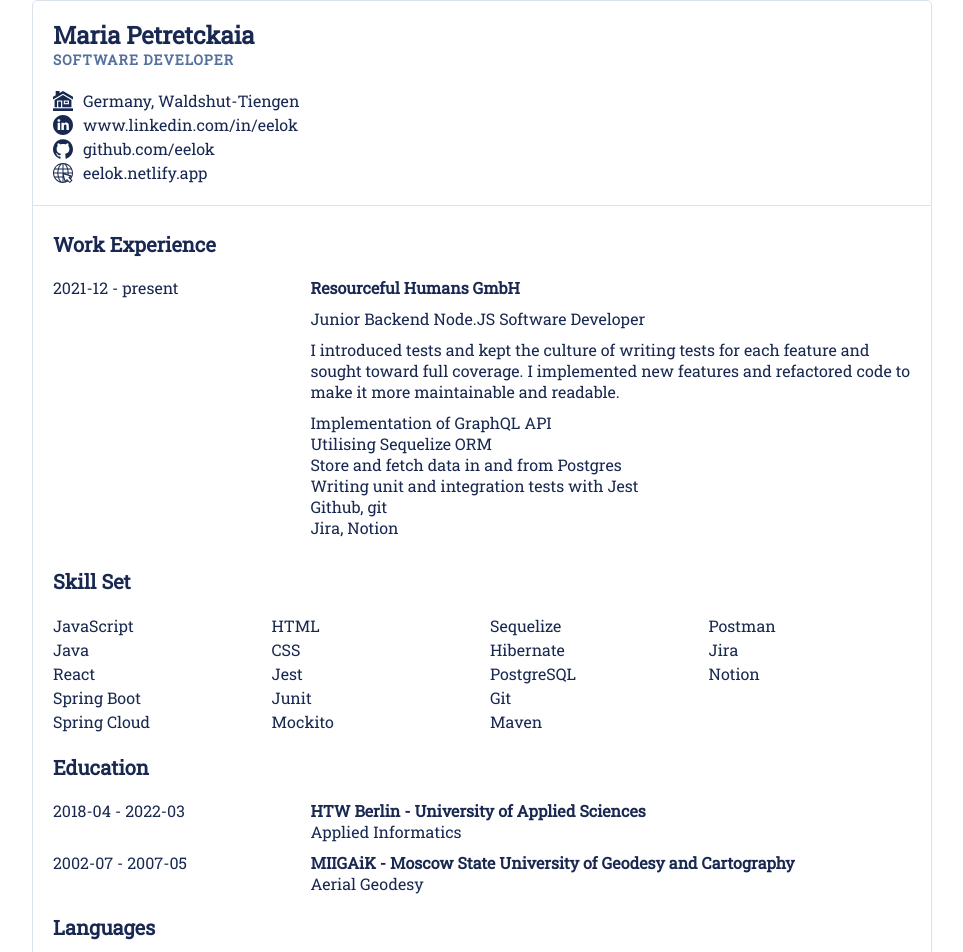
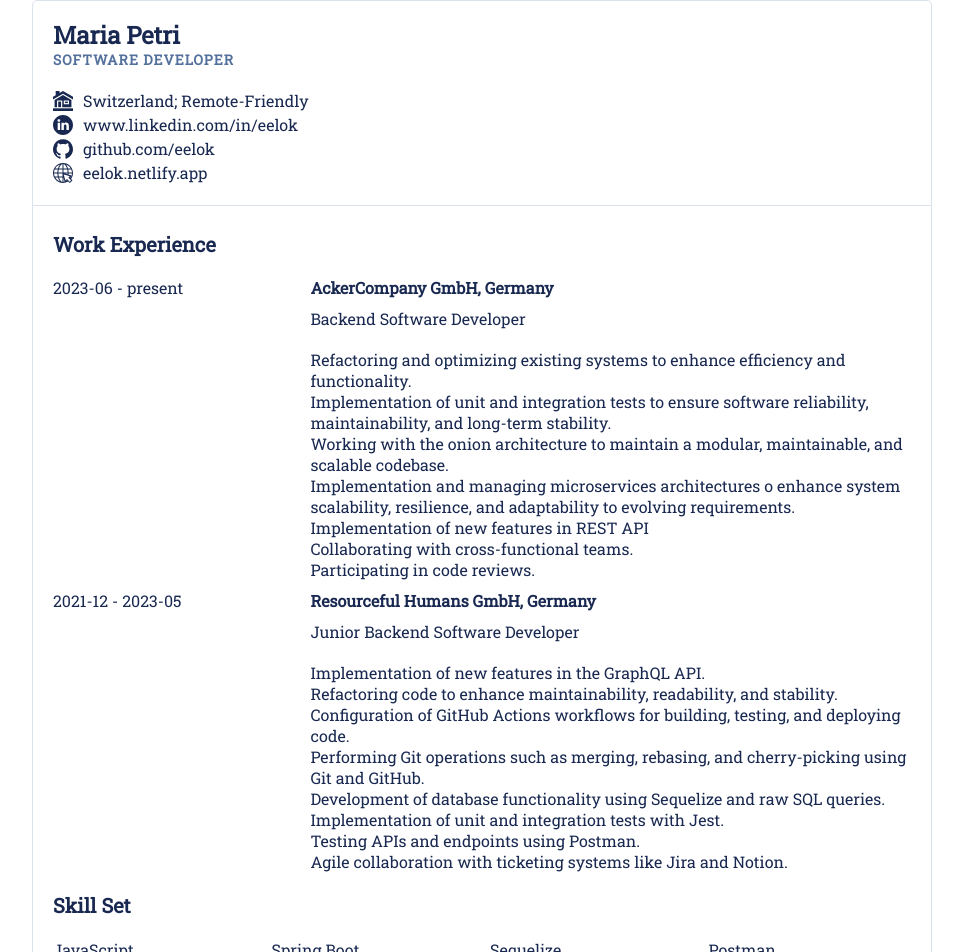
Before and after one commit to eelok/eelok-web, a React (Create React App) app: page /cv in a window 1280 px wide. Shown: the top 952 px of the page, without its empty margins (158-1121 px from the left). Built offline with nearby package versions, Linux system fonts and the light colour scheme.

Commit message:
change context

```diff
--- a/src/pages/aboutPage/aboutPage.jsx
+++ b/src/pages/aboutPage/aboutPage.jsx
@@ -9,10 +9,9 @@
             <section className='about' id='about'>
                 <div className='about__info-block'>
                     <h2 className='main-header header-about'>About Me</h2>
-                    <h3 className='third-header'>I'm a software developer based in Berlin, Germany.</h3>
-                    <p className='plane-text'>I enjoy learning new technologies and computer languages.
-                        When I'm not coding you'll find me at a fitness club. I also like to discover new restaurants
-                        and delicious food.</p>
+                    <h3 className='third-header'>I’m a passionate software developer specializing in building efficient and innovative backend systems.</h3>
+                    <p className='plane-text'>I have a curious mindset that drives me to explore emerging technologies and refine my technical skills.
+                        Outside of development, I enjoy staying active through outdoor activities like cycling and running. I’m also a food enthusiast who loves trying new cuisines and discovering hidden culinary gems.</p>
                 </div>
                 <img className='about-separator'
                      src={separator} alt=""/>
--- a/src/pages/resume/resume-data.js
+++ b/src/pages/resume/resume-data.js
@@ -6,12 +6,12 @@
 
 export const  RESUME_DATA = [
     {
-        name: 'Maria Petretckaia',
+        name: 'Maria Petri',
         activity: 'Software Developer',
         links: [
             {
                 icon: homeAddress,
-                link: {title:'Germany, Waldshut-Tiengen'}
+                link: {title:'Switzerland; Remote-Friendly'}
             },
             {
                 icon: linkedin,
@@ -40,20 +40,35 @@
         ],
         workExperience: [
             {
-                time: '2021-12 - present',
-                companyName: 'Resourceful Humans GmbH',
-                position: 'Junior Backend Node.JS Software Developer',
-                intro: 'I introduced tests and kept the culture of writing tests for each feature and sought toward full coverage. ' +
-                    'I implemented new features and refactored code to make it more maintainable and readable.',
-                duty: ['Implementation of GraphQL API',
-                      'Utilising Sequelize ORM',
-                      'Store and fetch data in and from Postgres',
-                      'Writing unit and integration tests with Jest',
-                      'Github, git', 'Jira, Notion']
+                time: "2023-06 - present",
+                companyName: "AckerCompany GmbH, Germany",
+                position: "Backend Software Developer",
+                duty: [
+                    'Refactoring and optimizing existing systems to enhance efficiency and functionality.',
+                    'Implementation of unit and integration tests to ensure software reliability, maintainability, and long-term stability.',
+                    'Working with the onion architecture to maintain a modular, maintainable, and scalable codebase.',
+                    'Implementation and managing microservices architectures o enhance system scalability, resilience, and adaptability to evolving requirements.',
+                    'Implementation of new features in REST API',
+                    'Collaborating with cross-functional teams.',
+                    'Participating in code reviews.'
+                ]
+            },
+            {
+                time: '2021-12 - 2023-05',
+                companyName: 'Resourceful Humans GmbH, Germany',
+                position: 'Junior Backend Software Developer',
+                duty: ['Implementation of new features in the GraphQL API.',
+                       'Refactoring code to enhance maintainability, readability, and stability.',
+                       'Configuration of GitHub Actions workflows for building, testing, and deploying code.',
+                       'Performing Git operations such as merging, rebasing, and cherry-picking using Git and GitHub.',
+                       'Development of database functionality using Sequelize and raw SQL queries.',
+                       'Implementation of unit and integration tests with Jest.',
+                       'Testing APIs and endpoints using Postman.',
+                       'Agile collaboration with ticketing systems like Jira and Notion.']
             }
         ],
-        skills: ['JavaScript', 'Java', 'React', 'Spring Boot', 'Spring Cloud',  'HTML', 'CSS','Jest', 'Junit', 'Mockito','Sequelize', 'Hibernate', 'PostgreSQL', 'Git', 'Maven', 'Postman', 'Jira', 'Notion'],
-        languages: ['German (C1 certificate)', 'English (good written and spoken)', 'Russian (native)'],
+        skills: ['JavaScript', 'TypeSCript', 'Java', 'Express', 'React', 'Spring Boot', 'HTML','Jest', 'Junit', 'Mockito','Sequelize', 'Hibernate', 'PostgreSQL', 'Git', 'Maven', 'Postman', 'Bruno', 'Jira', 'Notion'],
+        languages: ['German', 'English', 'Russian (native)'],
         softSkills: ['Teamwork', 'Flexibility', 'Time management', 'Responsibility'],
     }
 ]
```
Also changed, not shown: 2 other files (tests, documents, lock files or other folders).
